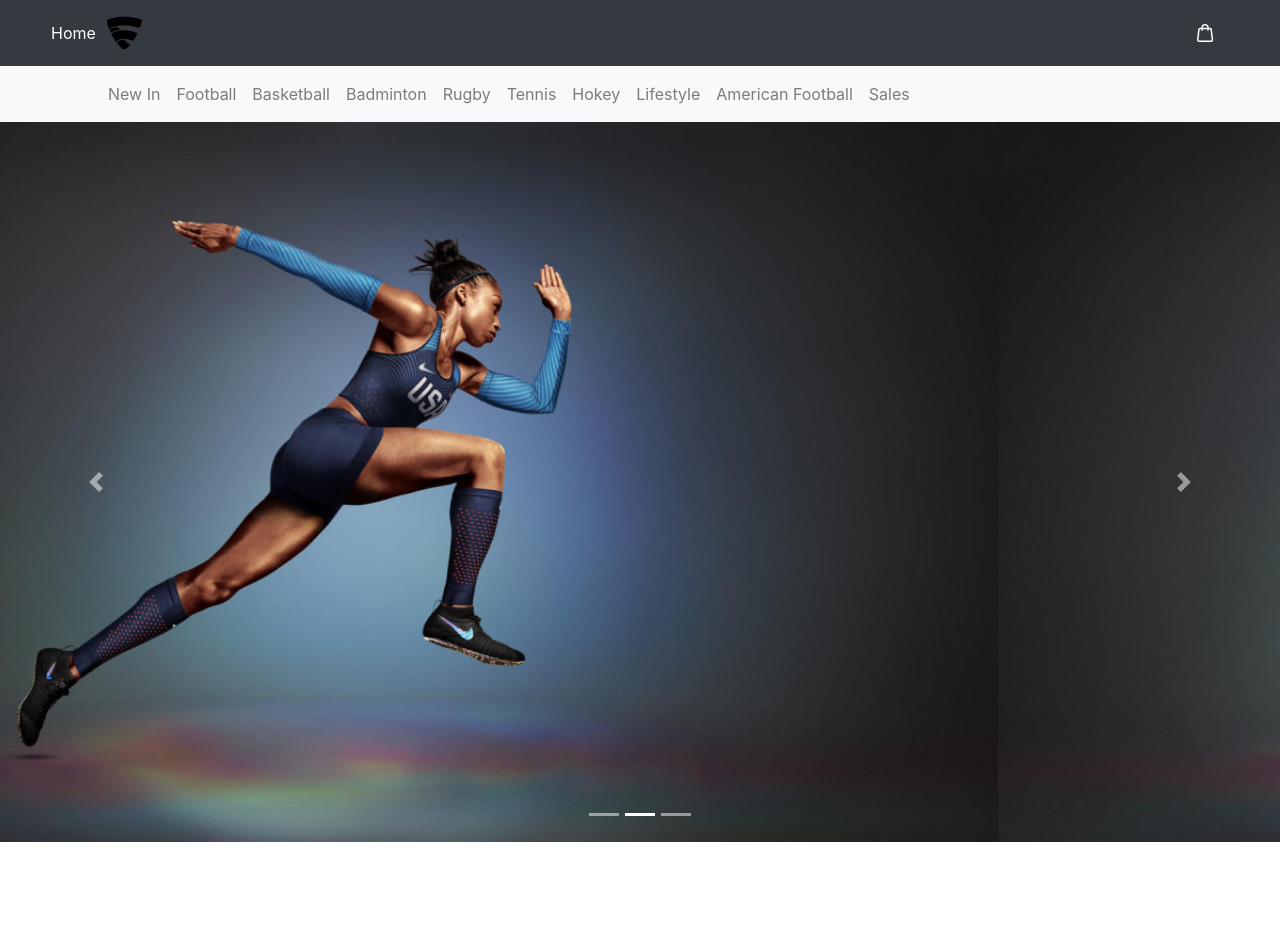
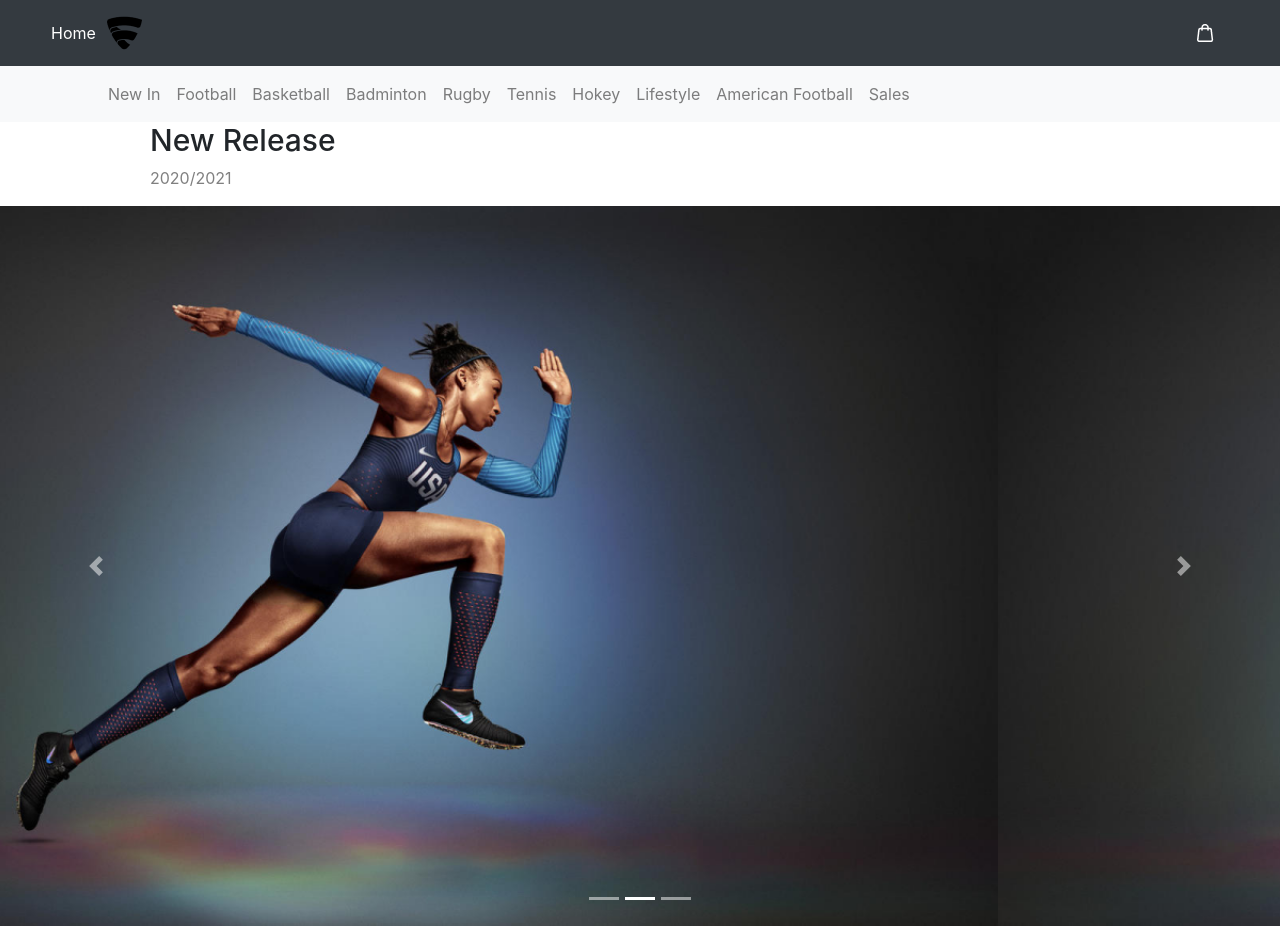
Before and after one commit to Sherbet339/group_figma1707, a plain HTML site: page index.html in a window 1280 px wide. Before the commit the page ends 842 px from the top, so only its background shows below. Drawn offline with nearby package versions, Linux system fonts and the light colour scheme.

Commit message:
text head

```diff
--- a/index.html
+++ b/index.html
@@ -1,21 +1,30 @@
 <!doctype html>
 <html lang="en">
+
 <head>
   <!-- Required meta tags -->
   <meta charset="utf-8">
   <meta name="viewport" content="width=device-width, initial-scale=1, shrink-to-fit=no">
 
   <!-- Bootstrap CSS -->
-    <link rel="stylesheet" href="https://maxcdn.bootstrapcdn.com/bootstrap/4.0.0/css/bootstrap.min.css" integrity="sha384-Gn5384xqQ1aoWXA+058RXPxPg6fy4IWvTNh0E263XmFcJlSAwiGgFAW/dAiS6JXm" crossorigin="anonymous">
+  <link rel="stylesheet" href="https://maxcdn.bootstrapcdn.com/bootstrap/4.0.0/css/bootstrap.min.css"
+    integrity="sha384-Gn5384xqQ1aoWXA+058RXPxPg6fy4IWvTNh0E263XmFcJlSAwiGgFAW/dAiS6JXm" crossorigin="anonymous">
   <link rel="stylesheet" href="style.css">
   <title>Document</title>
 </head>
+
 <body>
   <!-- Optional JavaScript -->
   <!-- jQuery first, then Popper.js, then Bootstrap JS -->
-    <script src="https://code.jquery.com/jquery-3.2.1.slim.min.js" integrity="sha384-KJ3o2DKtIkvYIK3UENzmM7KCkRr/rE9/Qpg6aAZGJwFDMVNA/GpGFF93hXpG5KkN" crossorigin="anonymous"></script>
-    <script src="https://cdnjs.cloudflare.com/ajax/libs/popper.js/1.12.9/umd/popper.min.js" integrity="sha384-ApNbgh9B+Y1QKtv3Rn7W3mgPxhU9K/ScQsAP7hUibX39j7fakFPskvXusvfa0b4Q" crossorigin="anonymous"></script>
-    <script src="https://maxcdn.bootstrapcdn.com/bootstrap/4.0.0/js/bootstrap.min.js" integrity="sha384-JZR6Spejh4U02d8jOt6vLEHfe/JQGiRRSQQxSfFWpi1MquVdAyjUar5+76PVCmYl" crossorigin="anonymous"></script>
+  <script src="https://code.jquery.com/jquery-3.2.1.slim.min.js"
+    integrity="sha384-KJ3o2DKtIkvYIK3UENzmM7KCkRr/rE9/Qpg6aAZGJwFDMVNA/GpGFF93hXpG5KkN"
+    crossorigin="anonymous"></script>
+  <script src="https://cdnjs.cloudflare.com/ajax/libs/popper.js/1.12.9/umd/popper.min.js"
+    integrity="sha384-ApNbgh9B+Y1QKtv3Rn7W3mgPxhU9K/ScQsAP7hUibX39j7fakFPskvXusvfa0b4Q"
+    crossorigin="anonymous"></script>
+  <script src="https://maxcdn.bootstrapcdn.com/bootstrap/4.0.0/js/bootstrap.min.js"
+    integrity="sha384-JZR6Spejh4U02d8jOt6vLEHfe/JQGiRRSQQxSfFWpi1MquVdAyjUar5+76PVCmYl"
+    crossorigin="anonymous"></script>
 
 
   <nav class="navbar bg-dark">
@@ -39,6 +48,11 @@
       </div>
     </div>
   </nav>
+
+  <div class="head">
+    <h1>New Release</h1>
+    <p>2020/2021</p>
+  </div>
 
   <div id="carouselExampleIndicators" class="carousel slide" data-ride="carousel">
     <ol class="carousel-indicators">
--- a/style.scss
+++ b/style.scss
@@ -8,3 +8,12 @@
 .bag {
     margin-right: 50px;
 }
+.head {
+    margin-left: 150px;
+    h1{
+        font-size: 30px;
+    }
+    p {
+        color: gray;
+    }
+}
```
Also changed, not shown: style.css, 1 other file. Lines whose indentation alone changed are shown as unchanged.
